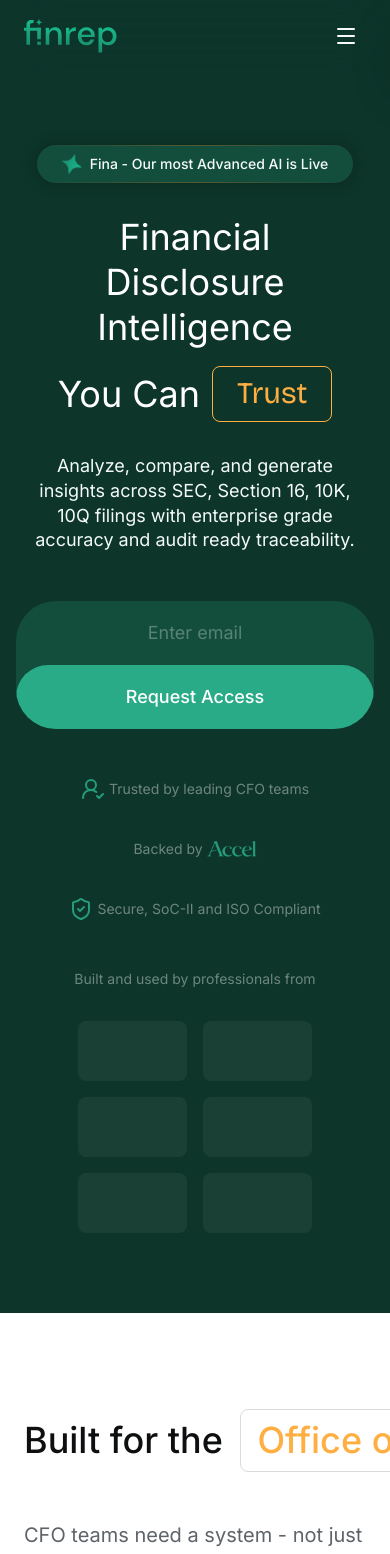
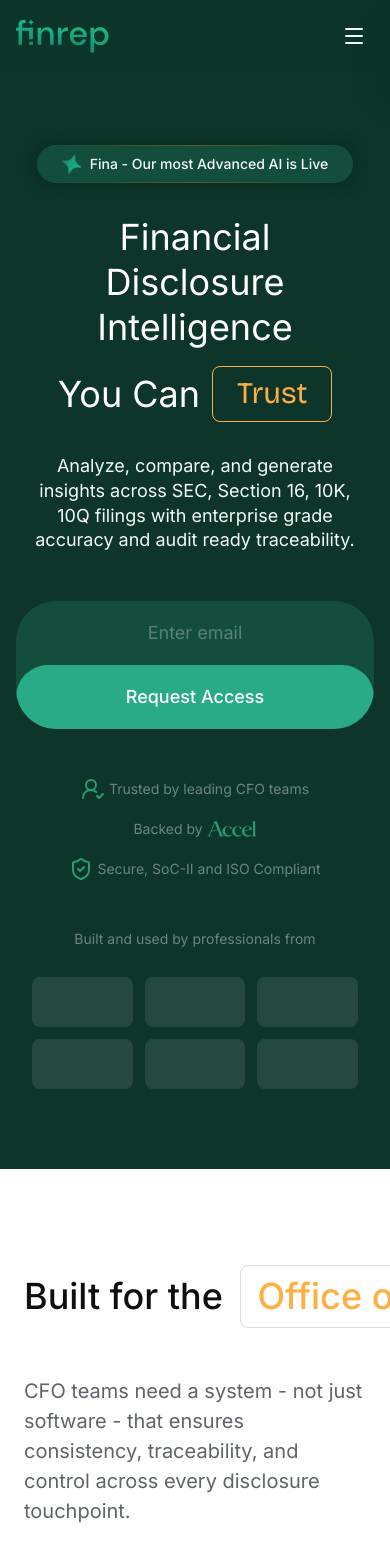
Before and after one commit to kartikshukla17/finrep-v0, a Next.js app: page / in a window 390 px wide. Shown: the top 1554 px of the page. Built offline with nearby package versions, Linux system fonts and the light colour scheme.

Commit message:
Enhance Hero component with animations using Framer Motion; update Header and Container styles for improved responsiveness

```diff
--- a/components/home/Hero.tsx
+++ b/components/home/Hero.tsx
@@ -3,6 +3,50 @@
 import Image from "next/image";
 import Header from "../layout/Header";
 import { UserRoundCheck, ShieldCheck } from "lucide-react";
+import { motion } from "framer-motion";
+
+// Animation variants
+const fadeInUp = {
+    hidden: { opacity: 0, y: 30 },
+    visible: { opacity: 1, y: 0 }
+};
+
+const fadeInDown = {
+    hidden: { opacity: 0, y: -20 },
+    visible: { opacity: 1, y: 0 }
+};
+
+const fadeIn = {
+    hidden: { opacity: 0 },
+    visible: { opacity: 1 }
+};
+
+const scaleIn = {
+    hidden: { opacity: 0, scale: 0.95 },
+    visible: { opacity: 1, scale: 1 }
+};
+
+const staggerContainer = {
+    hidden: { opacity: 0 },
+    visible: {
+        opacity: 1,
+        transition: {
+            staggerChildren: 0.15,
+            delayChildren: 0.1
+        }
+    }
+};
+
+const staggerFast = {
+    hidden: { opacity: 0 },
+    visible: {
+        opacity: 1,
+        transition: {
+            staggerChildren: 0.08,
+            delayChildren: 0.05
+        }
+    }
+};
 
 export default function Hero() {
     return (
@@ -13,14 +57,21 @@
             {/* Container for content */}
             <div className="relative w-full max-w-[1440px] mx-auto h-full flex flex-col items-center pt-[72px]">
                 {/* Hero Content - Centered */}
-                <div className="flex flex-col items-center mt-[73px] w-full px-4 md:px-0">
+                <motion.div
+                    className="flex flex-col items-center mt-[73px] w-full px-4 md:px-0"
+                    variants={staggerContainer}
+                    initial="hidden"
+                    animate="visible"
+                >
 
                     {/* Announcement Banner with gradient border */}
-                    <div
+                    <motion.div
                         className="p-[1px] rounded-full shadow-[0px_0px_16px_rgba(0,0,0,0.25)] mb-8 max-w-full"
                         style={{
                             background: 'linear-gradient(90deg, #134E3D 0%, rgba(255, 175, 66, 0.3) 50%, #134E3D 100%)'
                         }}
+                        variants={fadeInDown}
+                        transition={{ duration: 0.6, ease: [0.22, 1, 0.36, 1] }}
                     >
                         <div className="flex items-center gap-2 px-6 py-2 bg-[#134E3D] rounded-full overflow-hidden">
                             {/* Fina Icon */}
@@ -36,11 +87,14 @@
                                 Fina - Our most Advanced AI is Live
                             </div>
                         </div>
-                    </div>
+                    </motion.div>
 
                     {/* Main Headline */}
-                    {/* Main Headline */}
-                    <div className="w-full flex justify-center mb-8 px-4">
+                    <motion.div
+                        className="w-full flex justify-center mb-8 px-4"
+                        variants={fadeInUp}
+                        transition={{ duration: 0.7, ease: [0.22, 1, 0.36, 1] }}
+                    >
                         <div className="flex flex-col items-center gap-2">
                             <div className="text-white text-4xl md:text-[64px] font-normal font-articulat leading-tight md:leading-[89.60px] text-center">
                                 Financial Disclosure Intelligence
@@ -49,24 +103,37 @@
                                 <div className="text-white text-4xl md:text-[64px] font-normal font-articulat leading-tight md:leading-[89.60px]">
                                     You Can
                                 </div>
-                                <div className="h-14 md:h-[92px] px-6 md:px-[37px] rounded-lg border border-[#FFAF42] flex justify-center items-center">
+                                <motion.div
+                                    className="h-14 md:h-[92px] px-6 md:px-[37px] rounded-lg border border-[#FFAF42] flex justify-center items-center"
+                                    initial={{ opacity: 0, scale: 0.9, borderColor: "rgba(255, 175, 66, 0)" }}
+                                    animate={{ opacity: 1, scale: 1, borderColor: "rgba(255, 175, 66, 1)" }}
+                                    transition={{ duration: 0.8, delay: 0.5, ease: [0.22, 1, 0.36, 1] }}
+                                >
                                     <div className="text-[#FFAF42] text-3xl md:text-[64px] font-normal font-bricolage leading-tight md:leading-[89.60px]">
                                         Trust
                                     </div>
-                                </div>
+                                </motion.div>
                             </div>
                         </div>
-                    </div>
+                    </motion.div>
 
                     {/* Descriptive Text */}
-                    <div className="w-full max-w-[822px] text-center text-[#F4FBF8] text-lg md:text-[20px] font-normal font-articulat leading-snug md:leading-[30px] break-words mb-12 px-4">
+                    <motion.div
+                        className="w-full max-w-[822px] text-center text-[#F4FBF8] text-lg md:text-[20px] font-normal font-articulat leading-snug md:leading-[30px] break-words mb-12 px-4"
+                        variants={fadeInUp}
+                        transition={{ duration: 0.6, ease: [0.22, 1, 0.36, 1] }}
+                    >
                         Analyze, compare, and generate insights across SEC, Section 16, 10K,
                         10Q filings with enterprise grade accuracy and audit ready
                         traceability.
-                    </div>
+                    </motion.div>
 
                     {/* Email Input and CTA */}
-                    <div className="flex flex-col md:flex-row bg-[#134E3D] rounded-[40px] p-0 w-full max-w-[488px] mb-12 overflow-hidden mx-4">
+                    <motion.div
+                        className="flex flex-col md:flex-row bg-[#134E3D] rounded-[40px] p-0 w-full max-w-[488px] mb-12 overflow-hidden mx-4"
+                        variants={scaleIn}
+                        transition={{ duration: 0.5, ease: [0.22, 1, 0.36, 1] }}
+                    >
                         <input
                             type="email"
                             placeholder="Enter email"
@@ -77,20 +144,31 @@
                                 Request Access
                             </div>
                         </button>
-                    </div>
+                    </motion.div>
 
                     {/* Trust Badges */}
-                    <div className="flex flex-wrap justify-center items-start gap-9 mb-12 md:mb-[120px] px-4">
+                    <motion.div
+                        className="flex flex-wrap justify-center items-start gap-4 md:gap-9 mb-12 md:mb-[120px] px-4"
+                        variants={staggerFast}
+                    >
                         {/* Trusted by leading CFO teams */}
-                        <div className="flex items-center gap-1">
+                        <motion.div
+                            className="flex items-center gap-1"
+                            variants={fadeIn}
+                            transition={{ duration: 0.4 }}
+                        >
                             <UserRoundCheck className="w-6 h-6 text-[#269C7B]" />
                             <div className="text-center text-[rgba(255,255,255,0.40)] text-sm md:text-base font-normal font-articulat leading-6 break-words">
                                 Trusted by leading CFO teams
                             </div>
-                        </div>
+                        </motion.div>
 
                         {/* Backed by Accel */}
-                        <div className="flex items-center gap-1">
+                        <motion.div
+                            className="flex items-center gap-1"
+                            variants={fadeIn}
+                            transition={{ duration: 0.4 }}
+                        >
                             <div className="text-center text-[rgba(255,255,255,0.40)] text-sm md:text-base font-normal font-articulat leading-6 break-words">
                                 Backed by
                             </div>
@@ -103,29 +181,47 @@
                                     className="object-contain"
                                 />
                             </div>
-                        </div>
+                        </motion.div>
 
                         {/* Secure, SoC-II and ISO Compliant */}
-                        <div className="flex items-center gap-1">
+                        <motion.div
+                            className="flex items-center gap-1"
+                            variants={fadeIn}
+                            transition={{ duration: 0.4 }}
+                        >
                             <ShieldCheck className="w-6 h-6 text-[#269C7B]" />
                             <div className="text-center text-[rgba(255,255,255,0.40)] text-sm md:text-base font-normal font-articulat leading-6 break-words">
                                 Secure, SoC-II and ISO Compliant
                             </div>
-                        </div>
-                    </div>
+                        </motion.div>
+                    </motion.div>
 
                     {/* Company Logos Placeholders */}
-                    <div className="w-full flex justify-center items-center gap-4 mb-20 px-4 flex-wrap">
+                    <motion.div
+                        className="w-full flex justify-center items-center gap-3 md:gap-4 mb-20 px-4 flex-wrap"
+                        variants={fadeInUp}
+                        transition={{ duration: 0.6, ease: [0.22, 1, 0.36, 1] }}
+                    >
                         <div className="text-center text-[rgba(255,255,255,0.40)] text-sm mb-4 w-full">
                             Built and used by professionals from
                         </div>
                         {/* 6 White Boxes as placeholders */}
                         {[...Array(6)].map((_, i) => (
-                            <div key={i} className="w-[100px] h-[60px] md:w-[120px] md:h-[80px] bg-white/10 rounded-lg animate-pulse basis-1/3 md:basis-auto"></div>
+                            <motion.div
+                                key={i}
+                                className="w-[calc(33.333%-8px)] md:w-[120px] h-[50px] md:h-[80px] bg-white/10 rounded-lg"
+                                initial={{ opacity: 0, y: 20 }}
+                                animate={{ opacity: 1, y: 0 }}
+                                transition={{
+                                    duration: 0.4,
+                                    delay: 0.8 + (i * 0.1),
+                                    ease: [0.22, 1, 0.36, 1]
+                                }}
+                            />
                         ))}
-                    </div>
+                    </motion.div>
 
-                </div>
+                </motion.div>
             </div>
         </div>
     );
--- a/components/layout/Header.tsx
+++ b/components/layout/Header.tsx
@@ -90,7 +90,7 @@
     <header
       className={`fixed top-0 left-0 w-full z-50 backdrop-blur-[24px] transition-all duration-500 ease-in-out ${bgStyle}`}
     >
-      <div className="w-full max-w-[1440px] mx-auto px-6 md:px-[120px] py-4 flex justify-between items-center relative">
+      <div className="w-full max-w-[1440px] mx-auto px-4 sm:px-6 md:px-[60px] lg:px-[120px] py-4 flex justify-between items-center relative">
         {/* Logo - no changes applied */}
         <Link href="/">
           <Image
@@ -115,8 +115,8 @@
           ))}
         </div>
 
-        {/* Action Buttons - Hidden on mobile, visible on md */}
-        <div className="hidden md:flex justify-start items-center gap-4">
+        {/* Action Buttons - Hidden on mobile, visible on lg */}
+        <div className="hidden lg:flex justify-start items-center gap-4">
           <Button
             variant="primary"
             size="md"
@@ -128,7 +128,7 @@
           </Button>
         </div>
 
-        {/* Mobile Menu Toggle */}
+        {/* Mobile Menu Toggle - visible below lg */}
         <div className="lg:hidden flex items-center">
           <button
             onClick={() => setIsMobileMenuOpen(true)}
--- a/components/ui/container.tsx
+++ b/components/ui/container.tsx
@@ -29,8 +29,8 @@
       full: 'max-w-full',
     };
 
-    // Padding styles
-    const paddingStyles = padding ? 'px-6 md:px-[120px]' : '';
+    // Padding styles - px-4 on mobile, px-6 on sm, px-[120px] on md+
+    const paddingStyles = padding ? 'px-4 sm:px-6 md:px-[60px] lg:px-[120px]' : '';
 
     // Center content styles
     const centerStyles = centerContent ? 'mx-auto' : '';
```
